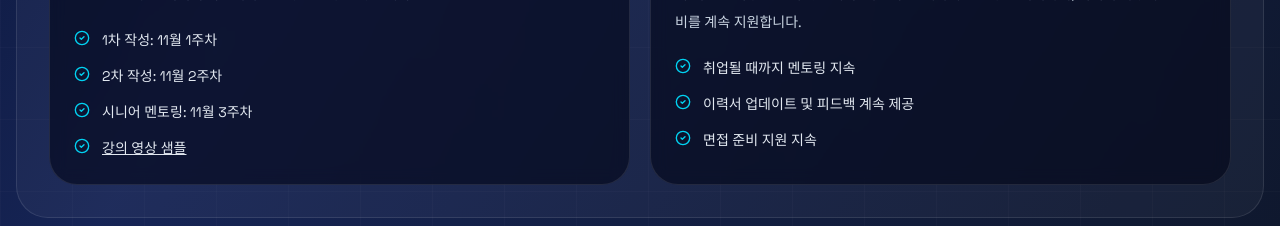
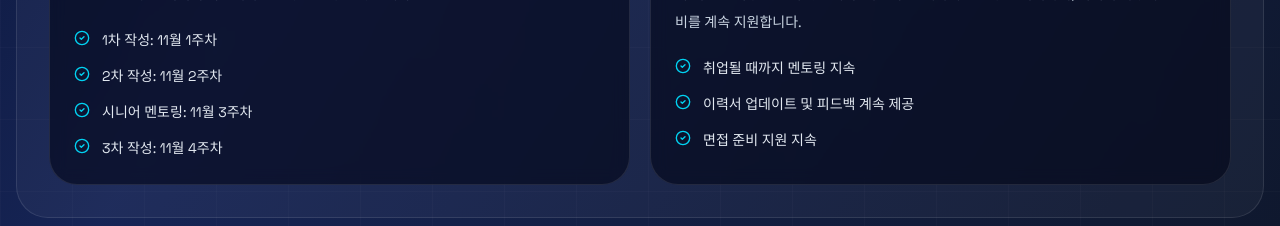
Before and after one commit to Yun-Jehyeok/tmmakers-page, a React (Vite) app: page / in a window 1280 px wide. Shown: the part 4140-4366 px from the top of the page. Built offline with nearby package versions, Linux system fonts and the light colour scheme; no server answers; a web font is replaced by a local one.

Commit message:
edit roadmap error

```diff
--- a/src/components/ProgramTracks.tsx
+++ b/src/components/ProgramTracks.tsx
@@ -234,7 +234,8 @@ export function ProgramTracks() {
                                                     >
                                                         기초 강의 자료
                                                     </a>
-                                                ) : detailIndex === 3 ? (
+                                                ) : index === 0 &&
+                                                  detailIndex === 3 ? (
                                                     <a
                                                         href={detail}
                                                         target="_blank"
```
